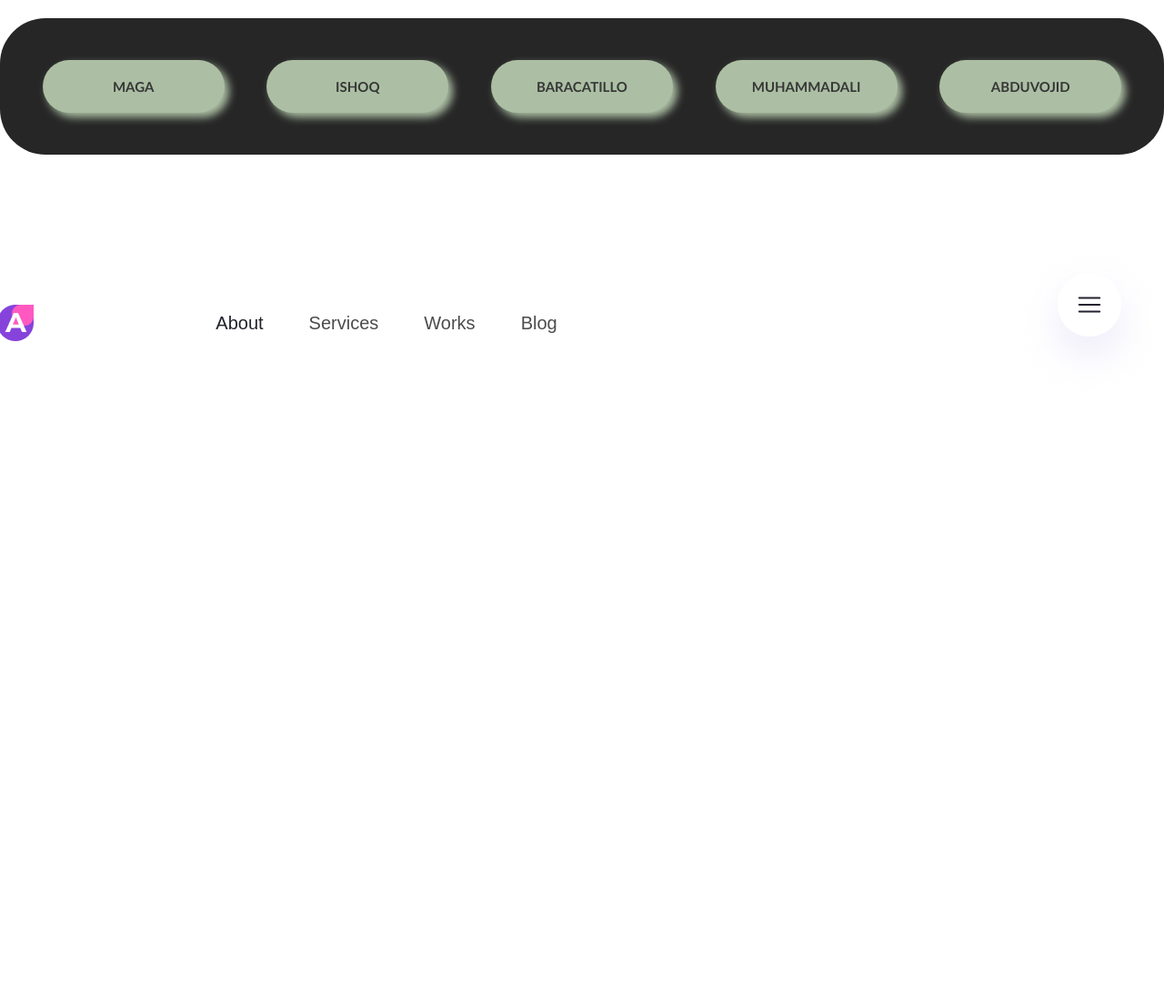
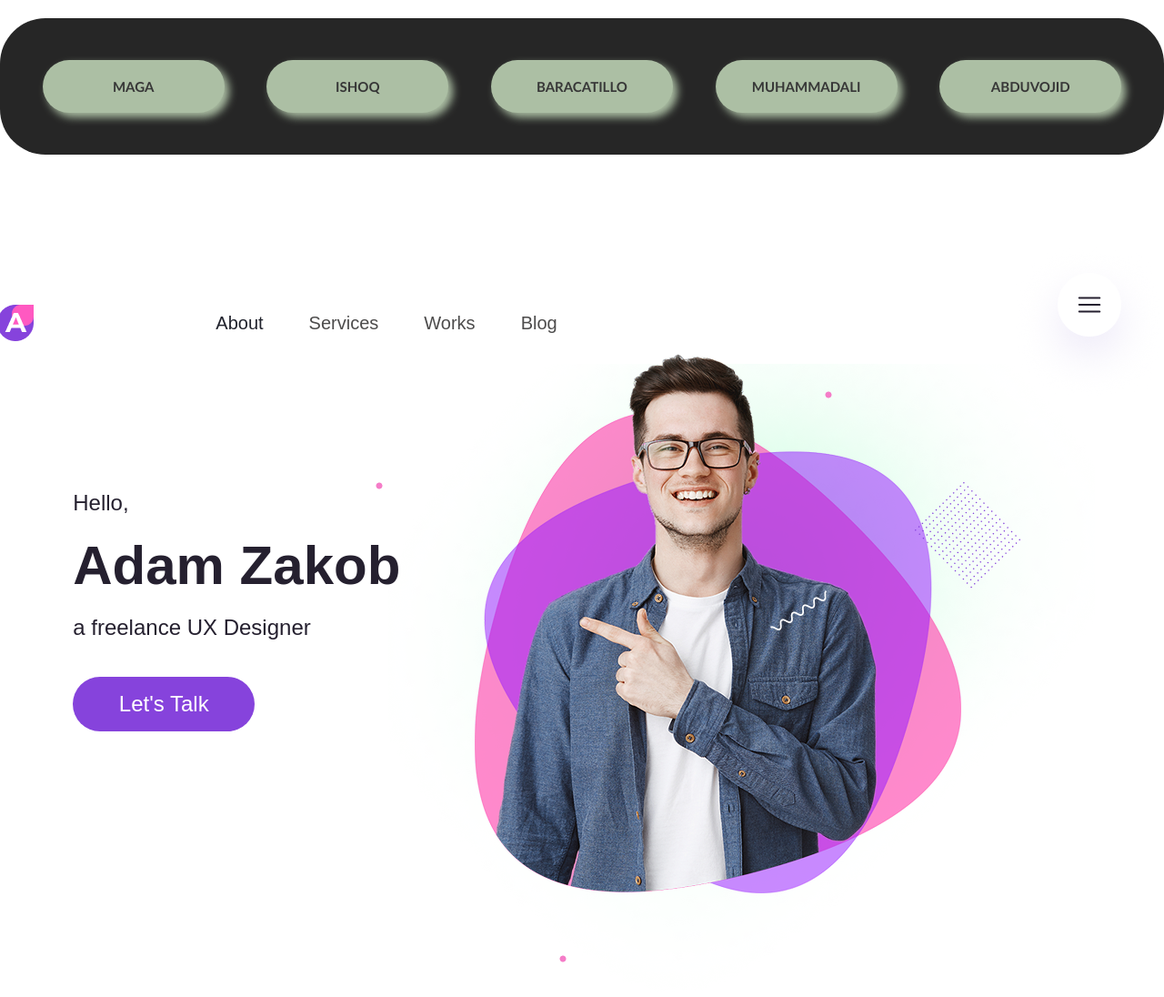
Before and after one commit to themagawo2011/EXAM-3, a plain HTML site: page index.html in a window 1280 px wide. Shown: the whole page at 91% size. Before the commit the page ends 800 px from the top, so only its background shows below. Drawn offline with Linux system fonts and the light colour scheme.

Commit message:
div 2 сохтам

```diff
--- a/index.html
+++ b/index.html
@@ -29,5 +29,24 @@
         </div>
         <img src="./images/Menu.png" alt="">
     </div>
+
+
+    <div class="box2">
+        <div class="div1box2">
+            <p class="p1box2">Hello,</p>
+            <h1 class="h1box2">Adam Zakob</h1>
+            <p class="p1box2">a freelance UX Designer</p>
+            <button class="bt1">Let's Talk</button>
+        </div>
+        <img src="./images/user-image 1.png" alt="">
+        <img src="./images/Group (5).png" alt="" class="mor1">
+        <img src="./images/Group (5).png" alt="" class="mor2">
+        <img src="./images/Group (5).png" alt="" class="mor3">
+    </div>
+    <img src="./images/Ellipse 16.png" alt="" class="el1">
+    <img src="./images/Group (6).png" alt="" class="doira">
+    <img src="./images/Group (6).png" alt="" class="doira2">
+    <img src="./images/Group (6).png" alt="" class="doira3">
+    <img src="./images/Group (7).png" alt="" class="nqt">
 </body>
 </html>
--- a/style.css
+++ b/style.css
@@ -67,3 +67,89 @@
     align-items: center;
     gap: 300px;
 }
+
+.p1box2{
+    width: 262px;
+    font-size: 24px;
+    font-weight: 500;
+    color: #25202F;
+}
+
+.h1box2{
+    width: 361px;
+    font-size: 60px;
+    font-weight: 700;
+    color: #25202F;
+}
+
+.bt1{
+    width: 200px;
+    height: 60px;
+    border: none;
+    border-radius: 100px;
+    background-color: #8643DC;
+    font-size: 24px;
+    font-weight: 500;
+    color: #ffffff;
+    margin-top: 20px;
+}
+
+.div1box2{
+    display: flex;
+    flex-direction: column;
+    gap: 20px;
+}
+
+
+
+.mor1{
+    position: absolute;
+    right: 370px;
+}
+
+.mor2{
+    position: absolute;
+    right: 790px;
+    top: 900px;
+}
+
+.el1{
+    position: absolute;
+    right: 76.5px;
+    top: 400px;
+    z-index: -2;
+}
+
+.doira{
+    position: absolute;
+    right: 365px;
+    top: 430px;
+}
+
+.doira2{
+    position: absolute;
+    right: 859px;
+    top: 530px;
+}
+
+.doira3{
+    position: absolute;
+    right: 657px;
+    top: 1050px;
+}
+
+.nqt{
+    position: absolute;
+    right: 158px;
+    top: 530px;
+}
+
+
+.box2{
+    display: flex;
+    justify-content: space-evenly;
+    align-items: center;
+    gap: 0px;
+    margin-bottom: 200px;
+    margin-top: -80px;
+}
```
Also changed, not shown: images/Ellipse 16.png (added), images/Group (5).png (added), images/Group (6).png (added), images/Group (7).png (added).
